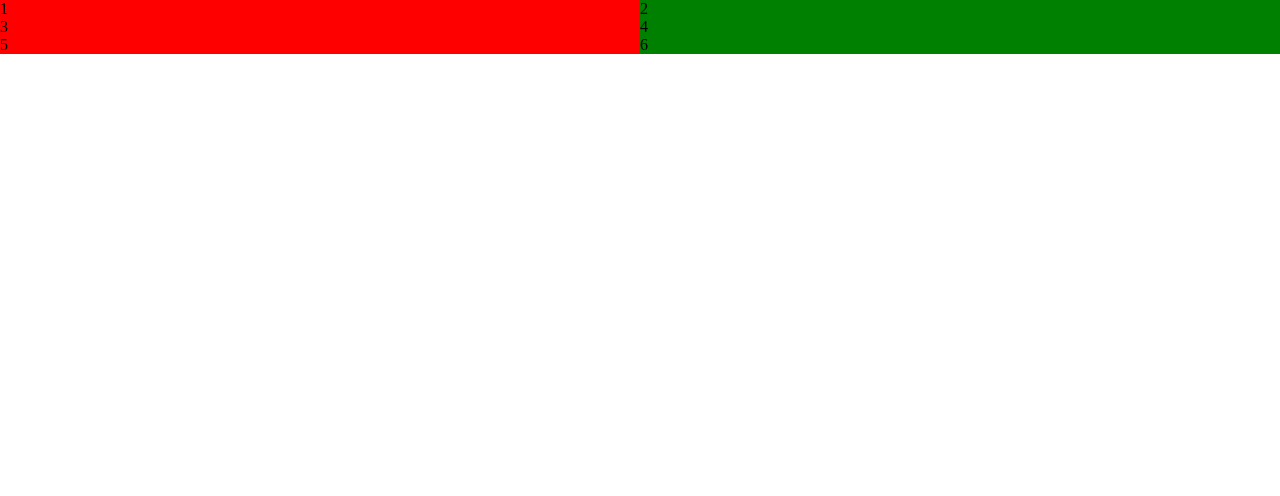
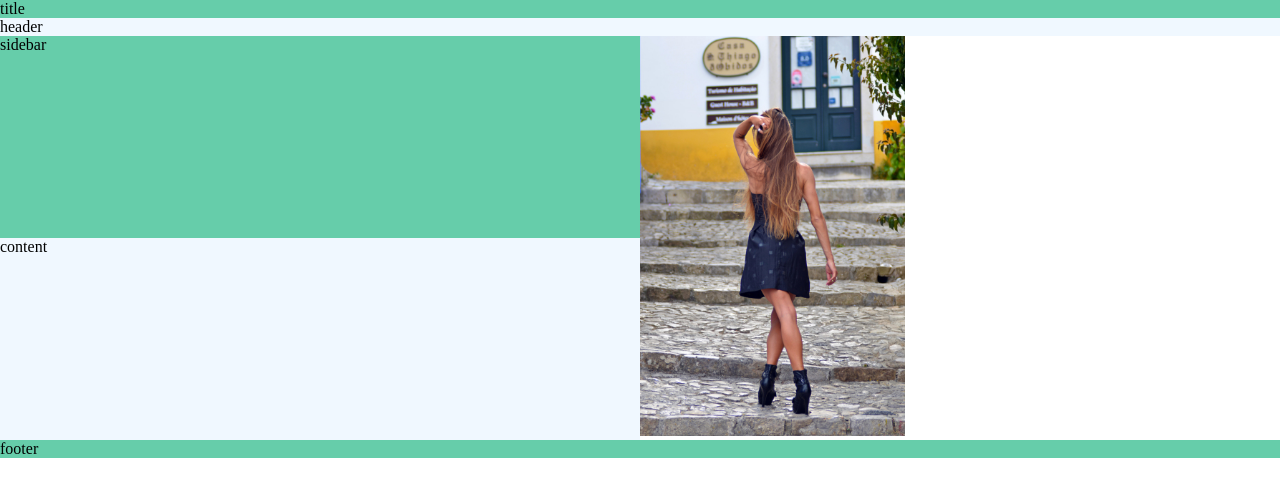
Before and after one commit to kimberleyrode/The-Grid, a plain HTML site: page The Grid/index.html in a window 1280 px wide. Drawn offline with Linux system fonts and the light colour scheme.

Commit message:
Step one to making a grid with three different ways to span multiple columns and rows.

```diff
--- a/The Grid/css/main.css
+++ b/The Grid/css/main.css
@@ -8,10 +8,30 @@
     grid-template-columns: 1fr 1fr;
 }
 
-.grid div:nth-child(even) {
-    background-color: green;
+.title {
+    grid-column: 1 / 3;
+    background-color: mediumaquamarine;
 }
 
-.grid div:nth-child(odd) {
-    background-color: red;
+.header {
+    grid-column-end: span 2;
+    background-color: aliceblue;
 }
+
+.sidebar {
+    background-color: mediumaquamarine;
+}
+
+.content {
+    background-color: aliceblue;
+}
+
+.photo {
+    grid-row-end: span 2;
+}
+
+.footer {
+    grid-column-start: 1;
+    grid-column-end: 3;
+    background-color: mediumaquamarine
+}
--- a/The Grid/index.html
+++ b/The Grid/index.html
@@ -8,12 +8,12 @@
 <body>
 
     <div class="grid">
-        <div>1</div>
-        <div>2</div>
-        <div>3</div>
-        <div>4</div>
-        <div>5</div>
-        <div>6</div>
+        <div class="title">title</div>
+        <div class="header">header</div>
+        <div class="sidebar">sidebar</div>
+        <div class="photo"><img src="img/Helio%20Antonio.jpg" height="400px"></div>
+        <div class="content">content</div>
+        <div class="footer">footer</div>
     </div>
 
 </body>
```
Also changed, not shown: The Grid/img/Helio Antonio.jpg (added).
